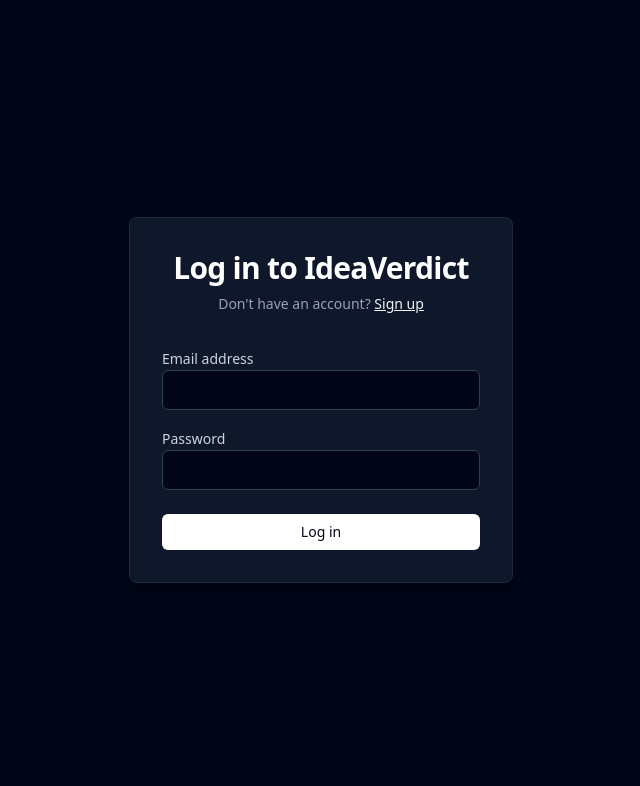
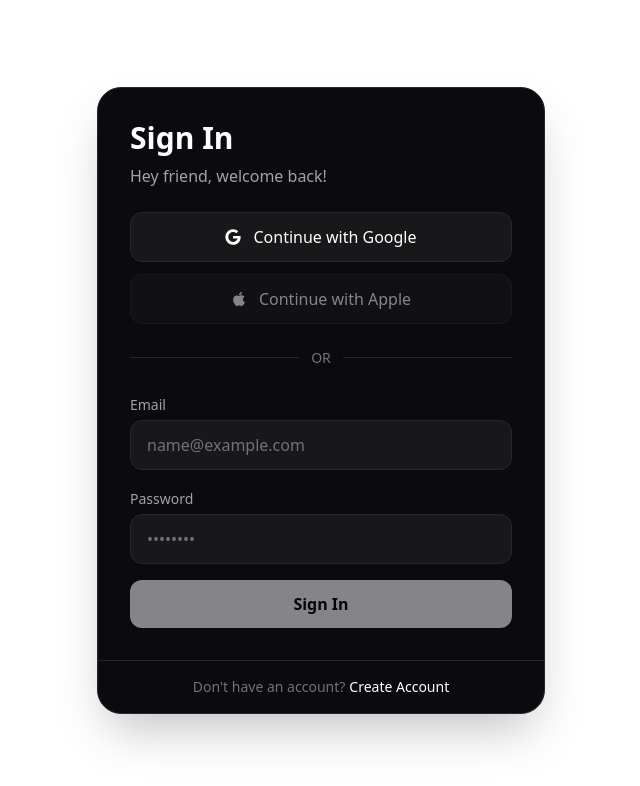
Before and after one commit to PARTHPANCHAL3656/IdeaVerdict, a React (Vite) app: page /auth in a window 1280 px wide. Shown: the top 786 px of the page, without its empty margins (319-959 px from the left). Built offline with nearby package versions, Linux system fonts and the light colour scheme; no server answers.

Commit message:
Update Auth component for sign-in and Google auth
Refactor authentication logic to use isSignIn state and add Google authentication support.

```diff
--- a/src/pages/Auth.jsx
+++ b/src/pages/Auth.jsx
@@ -1,34 +1,39 @@
 import { useState } from 'react'
 import { useNavigate } from 'react-router-dom'
 import { supabase } from '../lib/supabase'
+import SwapForm from '../components/SwapForm'
 
 export default function Auth() {
   const [loading, setLoading] = useState(false)
-  const [isSignUp, setIsSignUp] = useState(false)
+  const [isSignIn, setIsSignIn] = useState(true)
   const [email, setEmail] = useState('')
   const [password, setPassword] = useState('')
   const [error, setError] = useState(null)
   const navigate = useNavigate()
 
-  const handleAuth = async (e) => {
-    e.preventDefault()
+  // ✅ EMAIL/PASSWORD AUTH
+  const handleAuth = async () => {
     setLoading(true)
     setError(null)
 
     try {
-      if (isSignUp) {
+      if (!isSignIn) {
         const { error } = await supabase.auth.signUp({
           email,
           password,
         })
         if (error) throw error
+
         alert('Check your email for the confirmation link!')
+        setEmail('')
+        setPassword('')
       } else {
         const { error } = await supabase.auth.signInWithPassword({
           email,
           password,
         })
         if (error) throw error
+
         navigate('/dashboard')
       }
     } catch (err) {
@@ -38,66 +43,39 @@ export default function Auth() {
     }
   }
 
+  // ✅ GOOGLE AUTH (NEW)
+  const handleGoogleLogin = async () => {
+    setError(null)
+
+    const { error } = await supabase.auth.signInWithOAuth({
+      provider: 'google',
+      options: {
+        redirectTo: 'http://localhost:5173/dashboard',
+      },
+    })
+
+    if (error) {
+      console.error(error.message)
+      setError(error.message)
+    }
+  }
+
   return (
-    <div className="flex min-h-screen flex-col items-center justify-center p-6 bg-slate-950 text-white">
-      <div className="w-full max-w-sm space-y-8 bg-slate-900 p-8 rounded-lg border border-slate-800 shadow-xl">
-        <div className="text-center">
-          <h2 className="text-3xl font-bold tracking-tight text-white">
-            {isSignUp ? 'Create your account' : 'Log in to IdeaVerdict'}
-          </h2>
-          <p className="mt-2 text-sm text-slate-400">
-            {isSignUp ? 'Already have an account?' : "Don't have an account?"}{' '}
-            <button
-              onClick={() => setIsSignUp(!isSignUp)}
-              className="font-medium text-slate-100 hover:text-slate-300 underline"
-            >
-              {isSignUp ? 'Log in' : 'Sign up'}
-            </button>
-          </p>
-        </div>
+    <div className="flex min-h-screen items-center justify-center p-4 bg-white dark:bg-zinc-950">
+      <SwapForm
+        isSignIn={isSignIn}
+        onModeChange={setIsSignIn}
+        email={email}
+        onEmailChange={setEmail}
+        password={password}
+        onPasswordChange={setPassword}
+        onSubmit={handleAuth}
+        loading={loading}
+        error={error}
 
-        <form onSubmit={handleAuth} className="space-y-6">
-          {error && (
-            <div className="p-3 text-sm text-red-500 bg-red-950/50 rounded-md border border-red-500/50">
-              {error}
-            </div>
-          )}
-          <div className="space-y-4">
-            <div>
-              <label className="text-sm font-medium leading-none peer-disabled:cursor-not-allowed peer-disabled:opacity-70 text-slate-300">
-                Email address
-              </label>
-              <input
-                type="email"
-                required
-                value={email}
-                onChange={(e) => setEmail(e.target.value)}
-                className="flex h-10 w-full rounded-md border border-slate-700 bg-slate-950 px-3 py-2 text-sm ring-offset-slate-950 file:border-0 file:bg-transparent file:text-sm file:font-medium placeholder:text-slate-500 focus-visible:outline-none focus-visible:ring-2 focus-visible:ring-slate-400 focus-visible:ring-offset-2 disabled:cursor-not-allowed disabled:opacity-50"
-              />
-            </div>
-            <div>
-              <label className="text-sm font-medium leading-none peer-disabled:cursor-not-allowed peer-disabled:opacity-70 text-slate-300">
-                {isSignUp ? 'Set Password' : 'Password'}
-              </label>
-              <input
-                type="password"
-                required
-                value={password}
-                onChange={(e) => setPassword(e.target.value)}
-                className="flex h-10 w-full rounded-md border border-slate-700 bg-slate-950 px-3 py-2 text-sm ring-offset-slate-950 file:border-0 file:bg-transparent file:text-sm file:font-medium placeholder:text-slate-500 focus-visible:outline-none focus-visible:ring-2 focus-visible:ring-slate-400 focus-visible:ring-offset-2 disabled:cursor-not-allowed disabled:opacity-50"
-              />
-            </div>
-          </div>
-
-          <button
-            type="submit"
-            disabled={loading}
-            className="inline-flex w-full items-center justify-center rounded-md bg-white px-4 py-2 text-sm font-medium text-slate-950 transition-colors hover:bg-slate-200 focus:outline-none focus:ring-2 focus:ring-slate-400 disabled:opacity-50 disabled:cursor-not-allowed"
-          >
-            {loading ? 'Processing...' : isSignUp ? 'Sign up' : 'Log in'}
-          </button>
-        </form>
-      </div>
+        // ✅ PASS GOOGLE FUNCTION TO COMPONENT
+        onGoogleLogin={handleGoogleLogin}
+      />
     </div>
   )
 }
```
